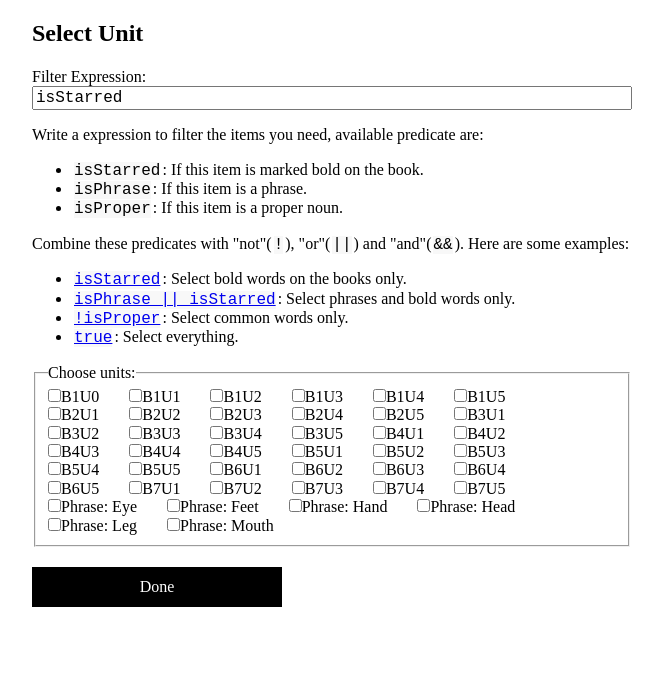
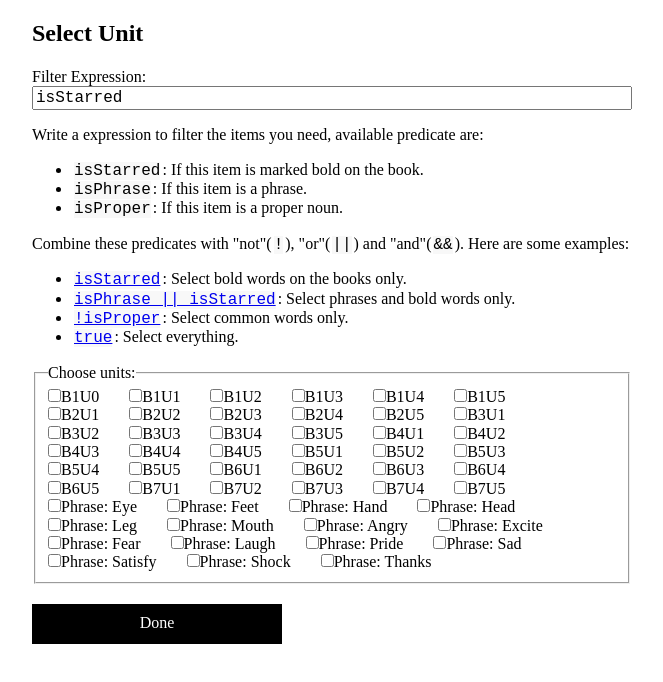
Before and after one commit to szdytom/abc-def, a React (Vite) app: page / in a window 1280 px wide. Shown: the top 682 px of the page, without its empty margins (308-971 px from the left). Built offline with nearby package versions, Linux system fonts and the light colour scheme.

Commit message:
add Feelings

```diff
--- a/src/data.js
+++ b/src/data.js
@@ -50,6 +50,16 @@ export const availableData = [
 	['Phrase: Head', new URL('../data/ActHead.csv', import.meta.url)],
 	['Phrase: Leg', new URL('../data/ActLeg.csv', import.meta.url)],
 	['Phrase: Mouth', new URL('../data/ActMouth.csv', import.meta.url)],
+
+	['Phrase: Angry', new URL('../data/FeelingAngry.csv', import.meta.url)],
+	['Phrase: Excite', new URL('../data/FeelingExcite.csv', import.meta.url)],
+	['Phrase: Fear', new URL('../data/FeelingFear.csv', import.meta.url)],
+	['Phrase: Laugh', new URL('../data/FeelingLaugh.csv', import.meta.url)],
+	['Phrase: Pride', new URL('../data/FeelingPride.csv', import.meta.url)],
+	['Phrase: Sad', new URL('../data/FeelingSad.csv', import.meta.url)],
+	['Phrase: Satisfy', new URL('../data/FeelingSatisfy.csv', import.meta.url)],
+	['Phrase: Shock', new URL('../data/FeelingShock.csv', import.meta.url)],
+	['Phrase: Thanks', new URL('../data/FeelingThanks.csv', import.meta.url)],
 ];
 
 export function parseSelectedUnits() {
```
Also changed, not shown: data/FeelingAngry.CSV (added), data/FeelingExcite.CSV (added), data/FeelingFear.CSV (added), data/FeelingLaugh.CSV (added), data/FeelingPride.CSV (added), data/FeelingSad.CSV (added), data/FeelingSatisfy.CSV (added), data/FeelingShock.CSV (added), data/FeelingThanks.CSV (added).
